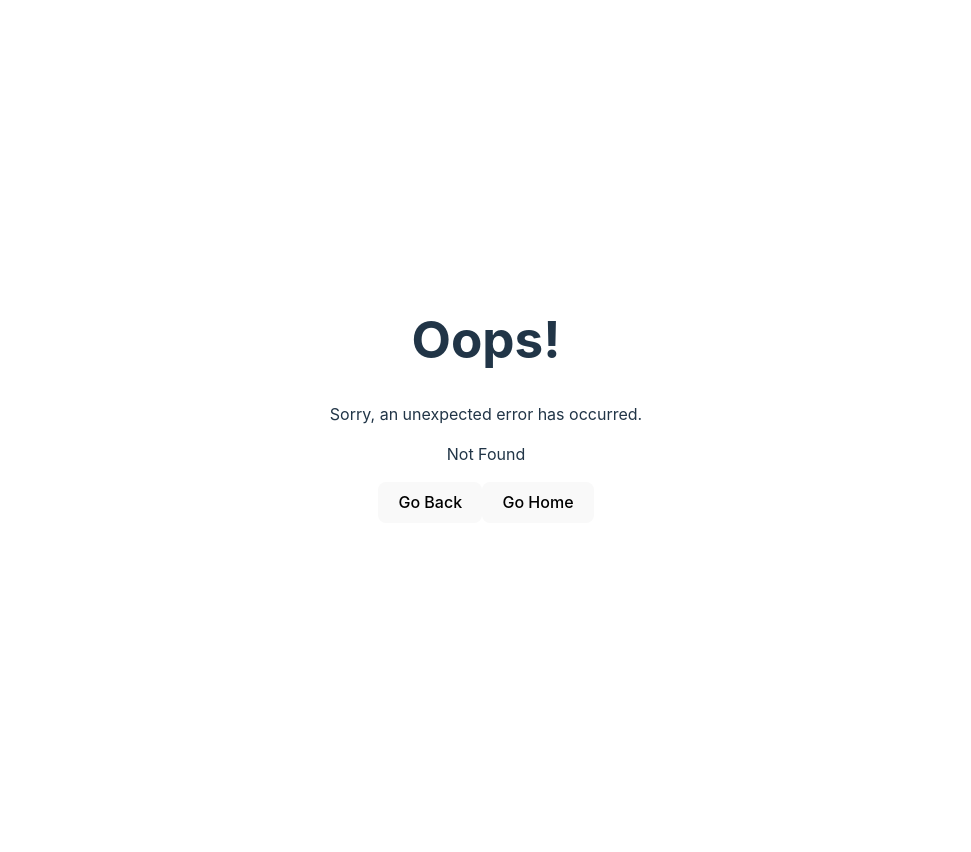
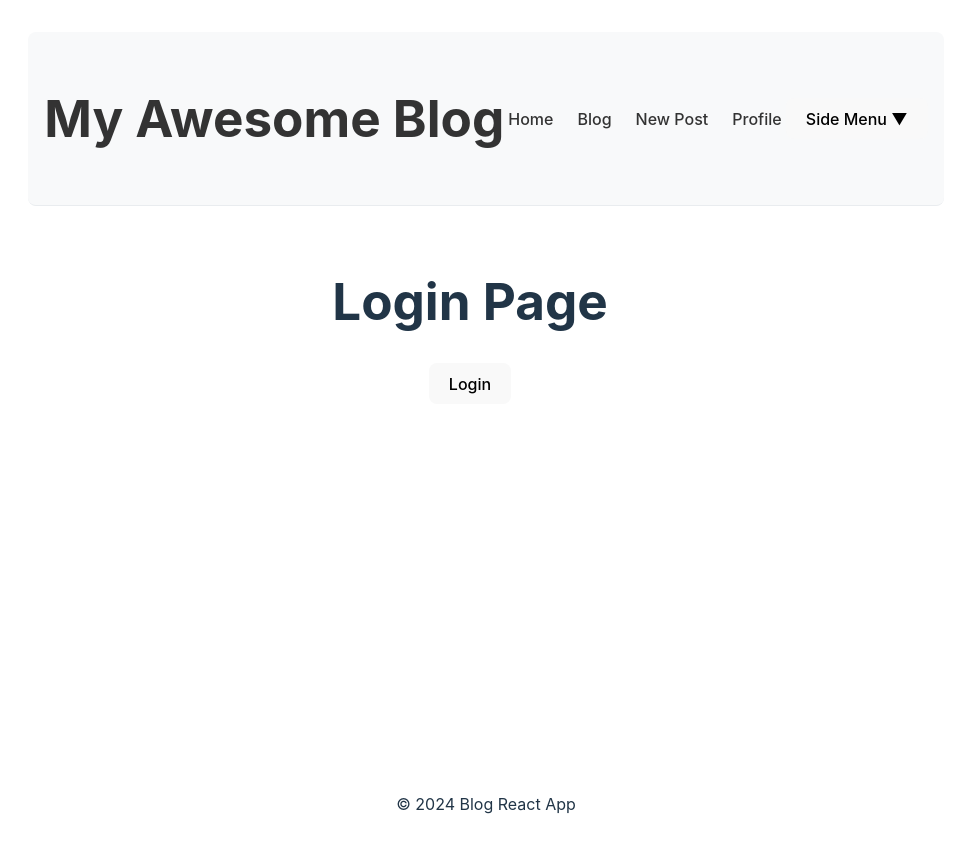
Before and after one commit to ptamayo25/Blog, a React (Vite) app in the folder blog-react-app/: page /login in a window 1280 px wide. Before the commit this address had no page. Shown: the top 852 px of the page, without its empty margins (154-1125 px from the left). Before the commit the page ends 800 px from the top, so only its background shows below. Built offline with nearby package versions, Linux system fonts and the light colour scheme.

Commit message:
assignment 5 added router guards

```diff
--- a/blog-react-app/src/App.jsx
+++ b/blog-react-app/src/App.jsx
@@ -5,12 +5,15 @@ import "./App.css";
 import PostEditor from "./components/PostEditor/PostEditor";
 import { router } from "./router/index.jsx";
 import { RouterProvider } from "react-router-dom";
+import { AuthProvider } from "./context/AuthContext";
 
 function App() {
   return (
     <div className="app">
       <main className="main-content">
-        <RouterProvider router={router} />
+        <AuthProvider>
+          <RouterProvider router={router} />
+        </AuthProvider>
       </main>
     </div>
   );
--- a/blog-react-app/src/components/BlogList/BlogList.jsx
+++ b/blog-react-app/src/components/BlogList/BlogList.jsx
@@ -12,7 +12,6 @@ const POSTS_PER_PAGE = 5;
 
 function BlogList({ posts }) {
   const [currentPage, setCurrentPage] = useState(1);
-  console.log(posts);
   const {
     filters,
     handleFilterChange,
--- /dev/null
+++ b/blog-react-app/src/components/ProtectedRoute/ProtectedRoute.jsx
@@ -0,0 +1,11 @@
+import React from "react";
+import { Navigate } from "react-router-dom";
+import { useAuth } from "../../context/AuthContext";
+
+const ProtectedRoute = ({ element }) => {
+  const { isAuthenticated } = useAuth();
+
+  return isAuthenticated ? element : <Navigate to="/login" />;
+};
+
+export default ProtectedRoute;
--- /dev/null
+++ b/blog-react-app/src/context/AuthContext.jsx
@@ -0,0 +1,18 @@
+import React, { createContext, useContext, useState } from "react";
+
+const AuthContext = createContext();
+
+export const AuthProvider = ({ children }) => {
+  const [isAuthenticated, setIsAuthenticated] = useState(false);
+
+  const login = () => setIsAuthenticated(true);
+  const logout = () => setIsAuthenticated(false);
+
+  return (
+    <AuthContext.Provider value={{ isAuthenticated, login, logout }}>
+      {children}
+    </AuthContext.Provider>
+  );
+};
+
+export const useAuth = () => useContext(AuthContext);
--- /dev/null
+++ b/blog-react-app/src/pages/Login/Login.jsx
@@ -0,0 +1,21 @@
+import React from "react";
+import { Navigate } from "react-router-dom";
+import { useAuth } from "../../context/AuthContext";
+
+function Login() {
+  const { isAuthenticated, login } = useAuth();
+  return (
+    <div>
+      {isAuthenticated ? (
+        <Navigate to="/profile" />
+      ) : (
+        <div>
+          <h1>Login Page</h1>
+          <button onClick={login}>Login</button>
+        </div>
+      )}
+    </div>
+  );
+}
+
+export default Login;
--- a/blog-react-app/src/pages/Profile/Profile.jsx
+++ b/blog-react-app/src/pages/Profile/Profile.jsx
@@ -1,7 +1,18 @@
+import React from "react";
+import { useAuth } from "../../context/AuthContext";
+
 function Profile() {
+  const { isAuthenticated, login, logout } = useAuth();
+
   return (
     <div>
-      <h1>Profile</h1>
+      {isAuthenticated && (
+        <div>
+          <h1>Profile Page</h1>
+          <h2>Welcome, User!</h2>
+          <button onClick={logout}>Logout</button>
+        </div>
+      )}
     </div>
   );
 }
```
Also changed, not shown: blog-react-app/src/router/index.jsx (+10 -4 lines).
